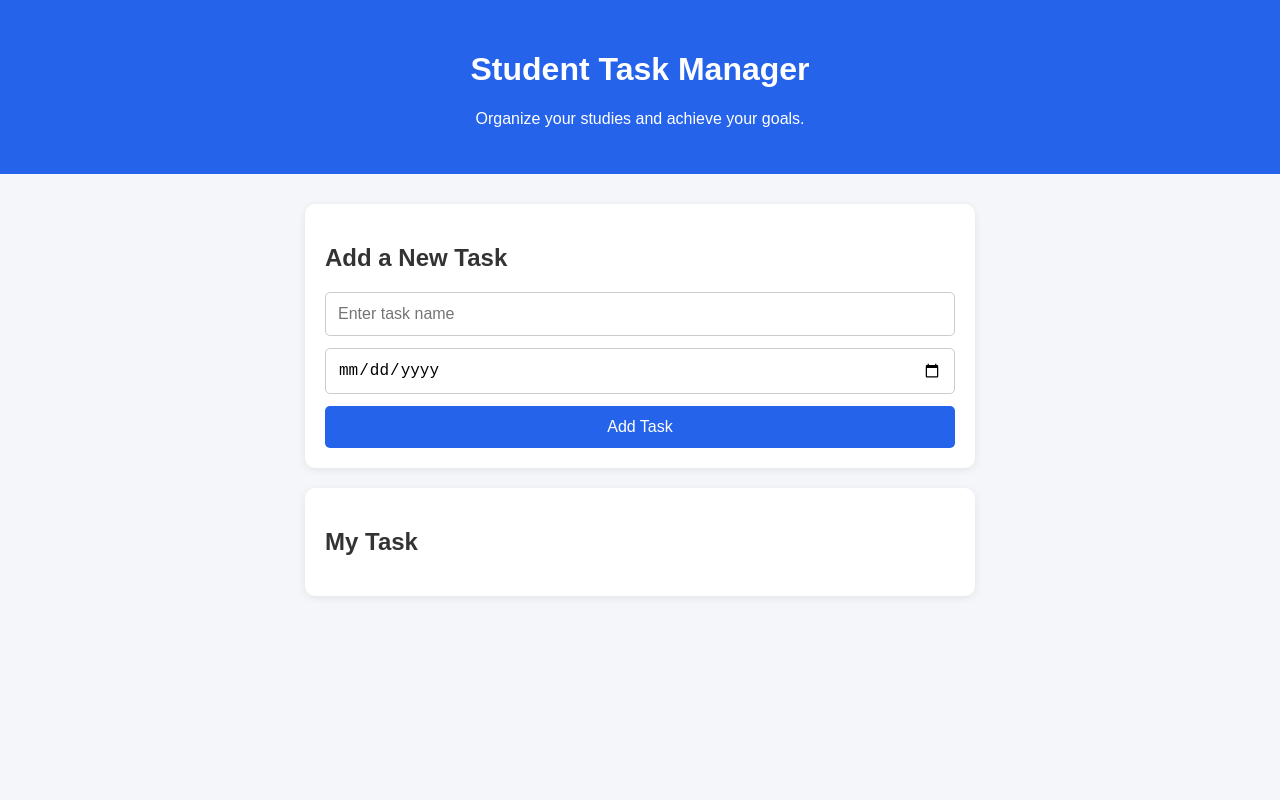
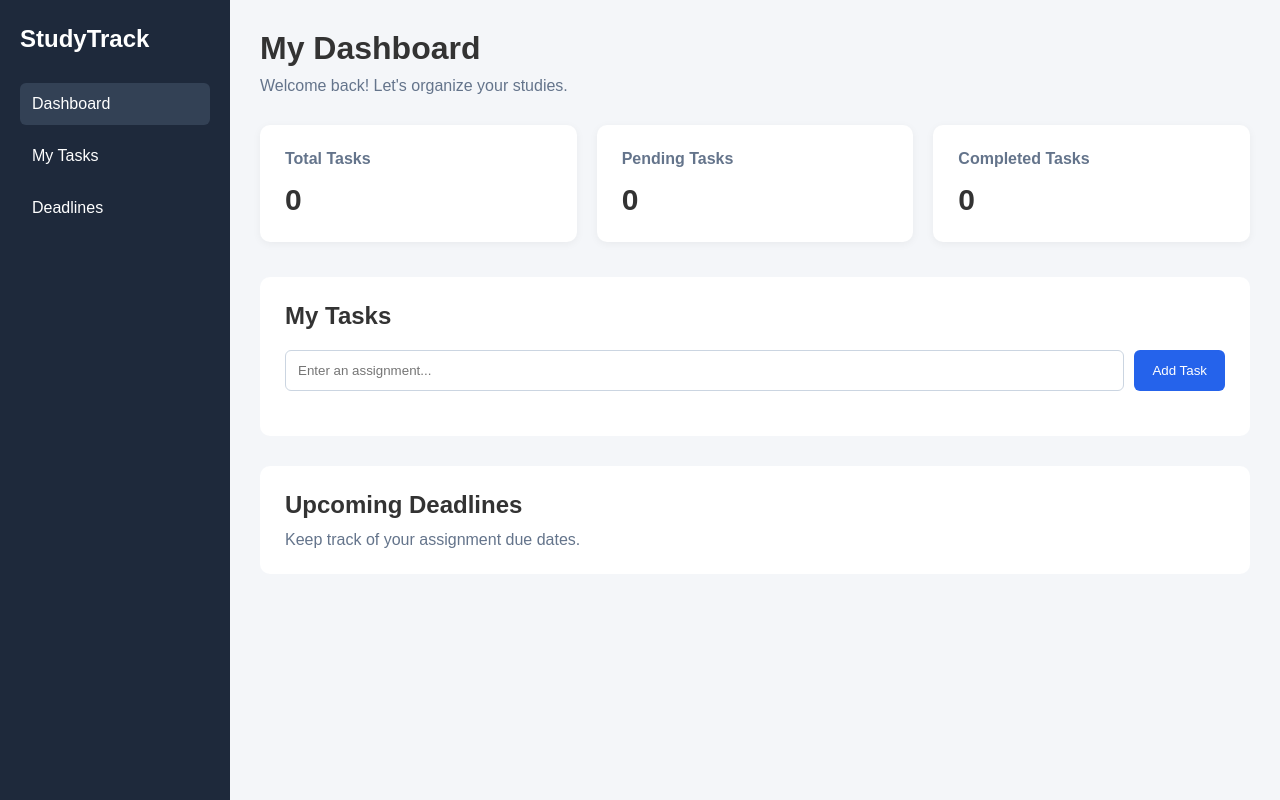
Before and after one commit to ngangavivian53-oss/Student-Task-Manager, a plain HTML site: page index.html in a window 1280 px wide. Drawn offline with Linux system fonts and the light colour scheme.

Commit message:
Add files via upload

```diff
--- a/index.html
+++ b/index.html
@@ -1,46 +1,80 @@
+
 <!DOCTYPE html>
 <html lang="en">
 <head>
     <meta charset="UTF-8">
     <meta name="viewport" content="width=device-width, initial-scale=1.0">
+
     <title>Student Task Manager</title>
+
     <link rel="stylesheet" href="styles.css">
 </head>
+
 <body>
 
-    <header>
-        <h1>Student Task Manager</h1>
-        <p>Organize your studies and achieve your goals.</p>
-    </header>
+    <aside class="sidebar">
+        <h2>StudyTrack</h2>
 
-    <main>
-        <section class="task-form">
-            <h2>Add a New Task</h2>
+        <nav>
+            <a href="#" class="active">Dashboard</a>
+            <a href="#tasks">My Tasks</a>
+            <a href="#deadlines">Deadlines</a>
+        </nav>
+    </aside>
 
-            <form id="task-form">
+    <main class="main-content">
+
+        <header>
+            <h1>My Dashboard</h1>
+            <p>Welcome back! Let's organize your studies.</p>
+        </header>
+
+        <section class="summary-cards">
+
+            <div class="card">
+                <h3>Total Tasks</h3>
+                <p id="totalTasks">0</p>
+            </div>
+
+            <div class="card">
+                <h3>Pending Tasks</h3>
+                <p id="pendingTasks">0</p>
+            </div>
+
+            <div class="card">
+                <h3>Completed Tasks</h3>
+                <p id="completedTasks">0</p>
+            </div>
+
+        </section>
+
+        <section class="task-section" id="tasks">
+
+            <h2>My Tasks</h2>
+
+            <form id="taskForm">
                 <input
                     type="text"
-                    id="task-title"
-                    placeholder="Enter task name"
-                    required
-                >
-
-                <input
-                    type="date"
-                    id="task-deadline"
+                    id="taskInput"
+                    placeholder="Enter an assignment..."
                     required
                 >
 
                 <button type="submit">Add Task</button>
             </form>
+
+            <ul id="taskList"></ul>
+
         </section>
 
-        <section class="tasks">
-            <h2>My Task</h2>
-            <ul id="task-list"></ul>
+        <section id="deadlines">
+            <h2>Upcoming Deadlines</h2>
+            <p>Keep track of your assignment due dates.</p>
         </section>
+
     </main>
 
     <script src="script.js"></script>
+
 </body>
 </html>
--- a/script.js
+++ b/script.js
@@ -0,0 +1,71 @@
+const taskForm = document.querySelector("#taskForm");
+const taskInput = document.querySelector("#taskInput");
+const taskList = document.querySelector("#taskList");
+const totalTasks = document.querySelector("#totalTasks");
+const pendingTasks = document.querySelector("#pendingTasks");
+const completedTasks = document.querySelector("#completedTasks");
+
+if (
+    !(taskForm instanceof HTMLFormElement) ||
+    !(taskInput instanceof HTMLInputElement) ||
+    !(taskList instanceof HTMLUListElement) ||
+    !(totalTasks instanceof HTMLElement) ||
+    !(pendingTasks instanceof HTMLElement) ||
+    !(completedTasks instanceof HTMLElement)
+) {
+    throw new Error("The task manager page is missing required elements.");
+}
+
+function updateTaskCounts() {
+    const items = taskList.querySelectorAll(".task-item");
+    const completedCount = taskList.querySelectorAll(
+        ".task-item input[type='checkbox']:checked"
+    ).length;
+
+    totalTasks.textContent = String(items.length);
+    pendingTasks.textContent = String(items.length - completedCount);
+    completedTasks.textContent = String(completedCount);
+}
+
+taskForm.addEventListener("submit", (event) => {
+    event.preventDefault();
+
+    const title = taskInput.value.trim();
+    if (!title) {
+        return;
+    }
+
+    const item = document.createElement("li");
+    item.className = "task-item";
+
+    const label = document.createElement("label");
+    label.className = "task-name";
+
+    const checkbox = document.createElement("input");
+    checkbox.type = "checkbox";
+    checkbox.addEventListener("change", () => {
+        item.classList.toggle("completed", checkbox.checked);
+        updateTaskCounts();
+    });
+
+    const name = document.createElement("span");
+    name.textContent = title;
+    label.append(checkbox, name);
+
+    const deleteButton = document.createElement("button");
+    deleteButton.type = "button";
+    deleteButton.className = "delete-btn";
+    deleteButton.textContent = "Delete";
+    deleteButton.addEventListener("click", () => {
+        item.remove();
+        updateTaskCounts();
+    });
+
+    item.append(label, deleteButton);
+    taskList.append(item);
+    taskInput.value = "";
+    taskInput.focus();
+    updateTaskCounts();
+});
+
+updateTaskCounts();
--- a/styles.css
+++ b/styles.css
@@ -1,57 +1,118 @@
+
 * {
+    margin: 0;
+    padding: 0;
     box-sizing: border-box;
 }
 
 body {
     font-family: Arial, sans-serif;
     background-color: #f4f6f9;
-    margin: 0;
     color: #333;
+    display: flex;
+}
+
+/* Sidebar */
+.sidebar {
+    width: 230px;
+    min-height: 100vh;
+    background-color: #1e293b;
+    color: white;
+    padding: 25px 20px;
+}
+
+.sidebar h2 {
+    margin-bottom: 30px;
+}
+
+.sidebar nav a {
+    display: block;
+    color: white;
+    text-decoration: none;
+    padding: 12px;
+    margin-bottom: 10px;
+    border-radius: 6px;
+}
+
+.sidebar nav a:hover,
+.sidebar nav a.active {
+    background-color: #334155;
+}
+
+/* Main content */
+.main-content {
+    flex: 1;
+    padding: 30px;
+    min-width: 0;
 }
 
 header {
-    background-color: #2563eb;
-    color: white;
-    text-align: center;
-    padding: 30px 15px;
+    margin-bottom: 30px;
 }
 
-main {
-    max-width: 700px;
-    margin: 30px auto;
-    padding: 0 15px;
+header p {
+    margin-top: 10px;
+    color: #64748b;
 }
 
-.task-form,
-.tasks {
-    background-color: white;
-    padding: 20px;
-    margin-bottom: 20px;
-    border-radius: 10px;
-    box-shadow: 0 2px 8px rgba(0, 0, 0, 0.08);
+/* Summary cards */
+.summary-cards {
+    display: grid;
+    grid-template-columns: repeat(3, minmax(0, 1fr));
+    gap: 20px;
+    margin-bottom: 35px;
 }
 
-form {
-    display: flex;
-    flex-direction: column;
-    gap: 12px;
+.card {
+    background-color: white;
+    padding: 25px;
+    border-radius: 10px;
+    box-shadow: 0 2px 8px rgba(0, 0, 0, 0.05);
 }
 
-input,
-button {
-    padding: 12px;
+.card h3 {
+    color: #64748b;
     font-size: 16px;
-    border-radius: 5px;
 }
 
-input {
-    border: 1px solid #ccc;
+.card p {
+    font-size: 30px;
+    font-weight: bold;
+    margin-top: 15px;
+}
+
+/* Task section */
+.task-section {
+    background-color: white;
+    padding: 25px;
+    border-radius: 10px;
+    margin-bottom: 30px;
+}
+
+.task-section h2 {
+    margin-bottom: 20px;
+}
+
+#taskForm {
+    display: flex;
+    gap: 10px;
+    margin-bottom: 20px;
+}
+
+#taskInput {
+    flex: 1;
+    min-width: 0;
+    padding: 12px;
+    border: 1px solid #cbd5e1;
+    border-radius: 6px;
 }
 
 button {
     background-color: #2563eb;
     color: white;
     border: none;
+    padding: 12px 18px;
+    border-radius: 6px;
     cursor: pointer;
 }
 
@@ -59,64 +120,76 @@ button:hover {
     background-color: #1d4ed8;
 }
 
-ul {
+#taskList {
     list-style: none;
-    padding: 0;
 }
 
-li {
-    display: flex;
-    justify-content: space-between;
-    align-items: center;
-    gap: 10px;
+#taskList li {
     padding: 12px;
-    margin-bottom: 10px;
-    background-color: #f4f6f9;
-    border-radius: 5px;
-}
-
-li.completed .task-name {
-    text-decoration: line-through;
-    color: #777;
-}
-
-.task-details {
+    border-bottom: 1px solid #e2e8f0;
     overflow-wrap: anywhere;
 }
 
-.task-name {
-    font-weight: bold;
+#taskList .task-item {
+    display: flex;
+    align-items: center;
+    justify-content: space-between;
+    gap: 12px;
 }
 
-.task-deadline {
-    display: block;
-    margin-top: 5px;
-    font-size: 13px;
-    color: #666;
+#taskList .task-name {
+    display: flex;
+    align-items: center;
+    gap: 10px;
+    min-width: 0;
 }
 
-.task-actions {
-    display: flex;
-    gap: 5px;
-    flex-shrink: 0;
+#taskList .task-name span {
+    overflow-wrap: anywhere;
 }
 
-.task-actions button {
-    font-size: 12px;
-    padding: 8px;
+#taskList .task-item.completed .task-name span {
+    color: #64748b;
+    text-decoration: line-through;
 }
 
-.complete-btn {
-    background-color: #16a34a;
-}
-
-.delete-btn {
+#taskList .delete-btn {
+    flex-shrink: 0;
+    padding: 8px 12px;
     background-color: #dc2626;
 }
 
-@media (max-width: 480px) {
-    li {
-        align-items: flex-start;
+#taskList .delete-btn:hover {
+    background-color: #b91c1c;
+}
+
+#deadlines {
+    background-color: white;
+    padding: 25px;
+    border-radius: 10px;
+}
+
+#deadlines p {
+    margin-top: 12px;
+    color: #64748b;
+}
+
+/* Responsive layout for smaller screens */
+@media (max-width: 700px) {
+    .sidebar {
+        width: 150px;
+        padding: 20px 10px;
+    }
+
+    .main-content {
+        padding: 15px;
+    }
+
+    .summary-cards {
+        grid-template-columns: 1fr;
+    }
+
+    #taskForm {
         flex-direction: column;
     }
 }
```
